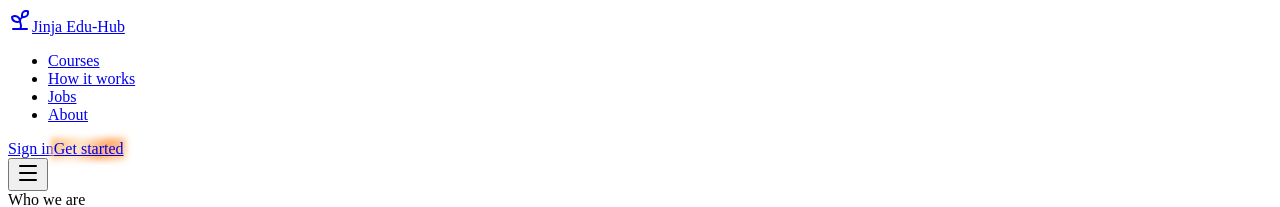
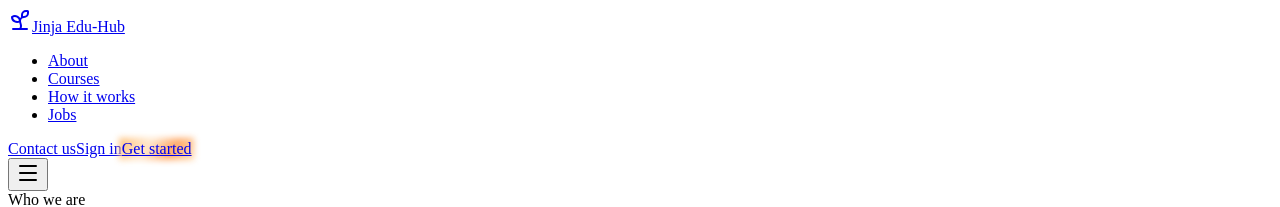
Before and after one commit to kelvintawe13/JinjaHub, a React app in the folder src/: page /about in a window 1280 px wide. Shown: the top 207 px of the page. Built offline with nearby package versions, Linux system fonts and the light colour scheme; the HTML template or start-up script is replaced by a standard one.

Commit message:
fix: correct order of navigation items in mainNav

```diff
--- a/src/components/layout/Navbar.tsx
+++ b/src/components/layout/Navbar.tsx
@@ -43,6 +43,9 @@ export function Navbar() {
             </ButtonLink> :
 
           <>
+              <ButtonLink to="/contact" variant="ghost" size="sm">
+                Contact us
+              </ButtonLink>
               <ButtonLink to="/sign-in" variant="ghost" size="sm">
                 Sign in
               </ButtonLink>
@@ -84,15 +87,23 @@ export function Navbar() {
             </ul>
             <div className="mt-4 grid grid-cols-2 gap-3">
               {user ?
-            <ButtonLink to="/dashboard" className="col-span-2">
-                  My learning space
-                </ButtonLink> :
+            <>
+                  <ButtonLink to="/dashboard">
+                    My learning space
+                  </ButtonLink>
+                  <ButtonLink to="/contact" variant="secondary">
+                    Contact us
+                  </ButtonLink>
+                </> :
 
             <>
+                  <ButtonLink to="/contact" variant="secondary">
+                    Contact us
+                  </ButtonLink>
                   <ButtonLink to="/sign-in" variant="secondary">
                     Sign in
                   </ButtonLink>
-                  <ButtonLink to="/sign-up" glow>Get started</ButtonLink>
+                  <ButtonLink to="/sign-up" glow className="col-span-2">Get started</ButtonLink>
                 </>
             }
             </div>
--- a/src/data/navigation.ts
+++ b/src/data/navigation.ts
@@ -1,10 +1,10 @@
 import type { NavItem } from '../types/content';
 
 export const mainNav: NavItem[] = [
+{ label: 'About', to: '/about' },
 { label: 'Courses', to: '/courses' },
 { label: 'How it works', to: '/how-it-works' },
-{ label: 'Jobs', to: '/jobs' },
-{ label: 'About', to: '/about' }];
+{ label: 'Jobs', to: '/jobs' }];
 
 
 export const footerNav: {title: string;links: NavItem[];}[] = [
```
